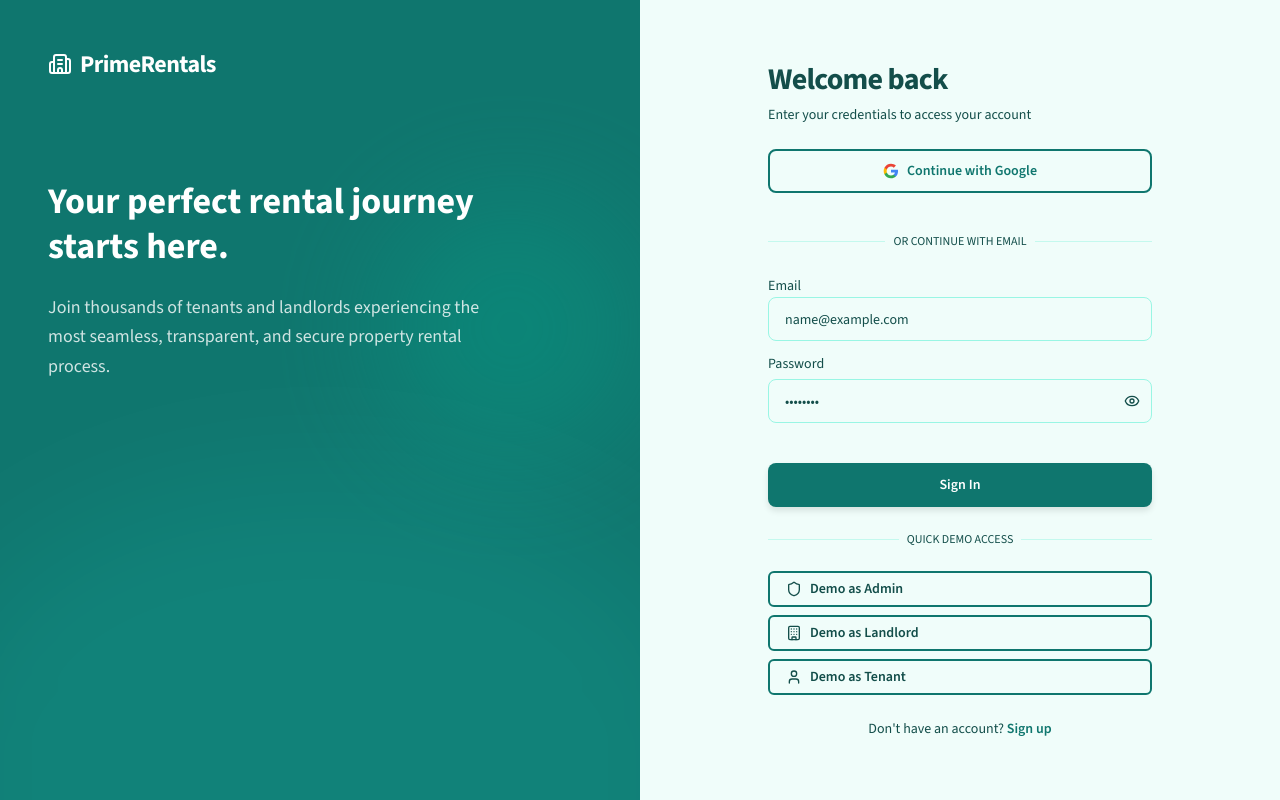
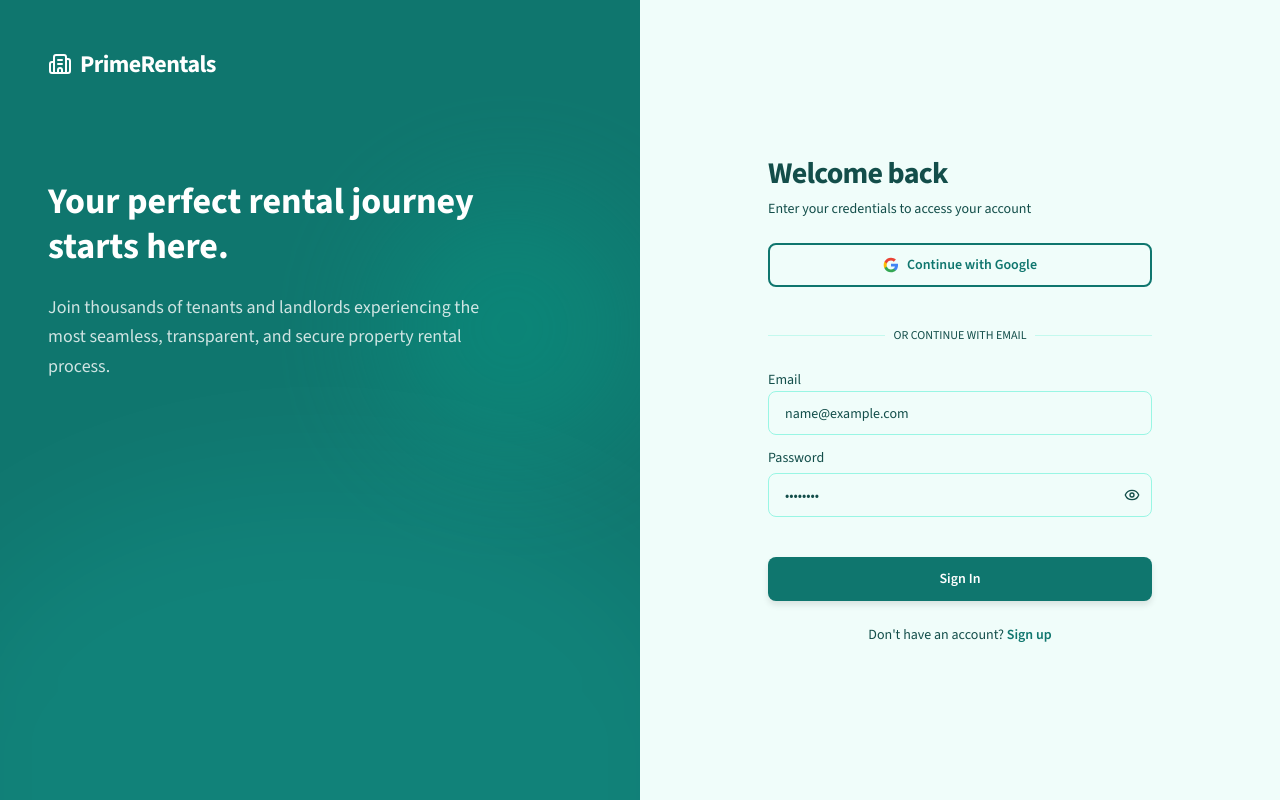
Before and after one commit to cyphex-0/PrimeRentals, a Next.js app: page /auth/login in a window 1280 px wide. Built offline with nearby package versions, Linux system fonts and the light colour scheme; no server answers.

Commit message:
feat: remove quick demo access from login page

```diff
--- a/src/app/auth/login/page.tsx
+++ b/src/app/auth/login/page.tsx
@@ -5,7 +5,7 @@ import Link from "next/link";
 import { useRouter } from "next/navigation";
 import { useForm } from "react-hook-form";
 import { zodResolver } from "@hookform/resolvers/zod";
-import { Loader2, AlertCircle, Eye, EyeOff, Shield, Building, User } from "lucide-react";
+import { Loader2, AlertCircle, Eye, EyeOff } from "lucide-react";
 import { toast } from "sonner";
 
 import { Button } from "@/components/ui/button";
@@ -161,37 +161,6 @@ export default function LoginPage() {
         </Button>
       </form>
 
-      <div className="relative my-6">
-        <div className="absolute inset-0 flex items-center"><div className="w-full border-t border-border/50" /></div>
-        <div className="relative flex justify-center text-xs uppercase"><span className="bg-background px-2 text-muted-foreground">Quick Demo Access</span></div>
-      </div>
-
-      <div className="flex flex-col gap-2">
-        <Button
-          variant="outline"
-          size="sm"
-          className="w-full justify-start text-muted-foreground"
-          onClick={() => { setValue("email", "admin@primerentals.com"); setValue("password", "PrimeRentalsAdmin2026"); }}
-        >
-          <Shield className="mr-2 h-4 w-4" /> Demo as Admin
-        </Button>
-        <Button
-          variant="outline"
-          size="sm"
-          className="w-full justify-start text-muted-foreground"
-          onClick={() => { setValue("email", "landlord@primerentals.com"); setValue("password", "password123"); }}
-        >
-          <Building className="mr-2 h-4 w-4" /> Demo as Landlord
-        </Button>
-        <Button
-          variant="outline"
-          size="sm"
-          className="w-full justify-start text-muted-foreground"
-          onClick={() => { setValue("email", "tenant@primerentals.com"); setValue("password", "password123"); }}
-        >
-          <User className="mr-2 h-4 w-4" /> Demo as Tenant
-        </Button>
-      </div>
 
       <div className="text-center text-sm">
         Don&apos;t have an account?{" "}
```
